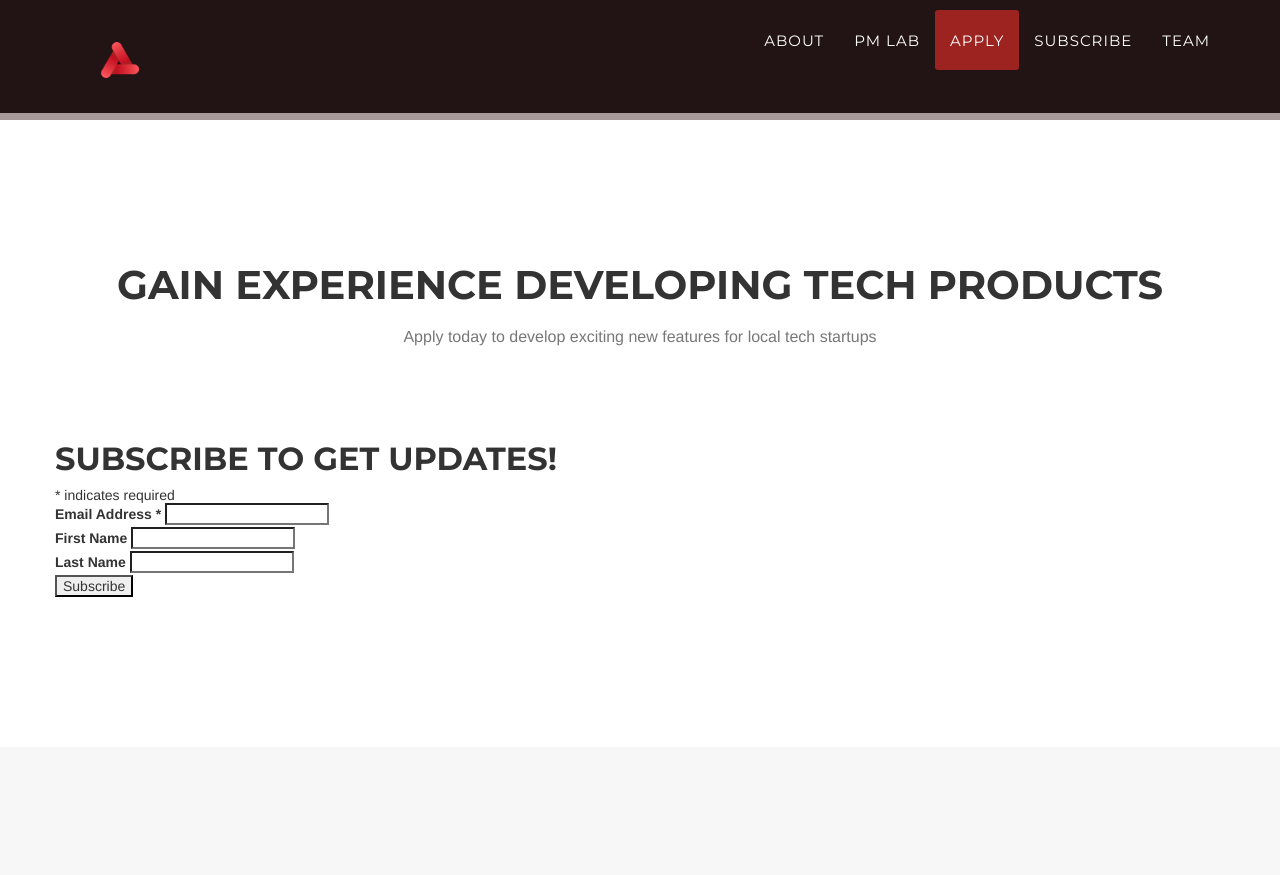
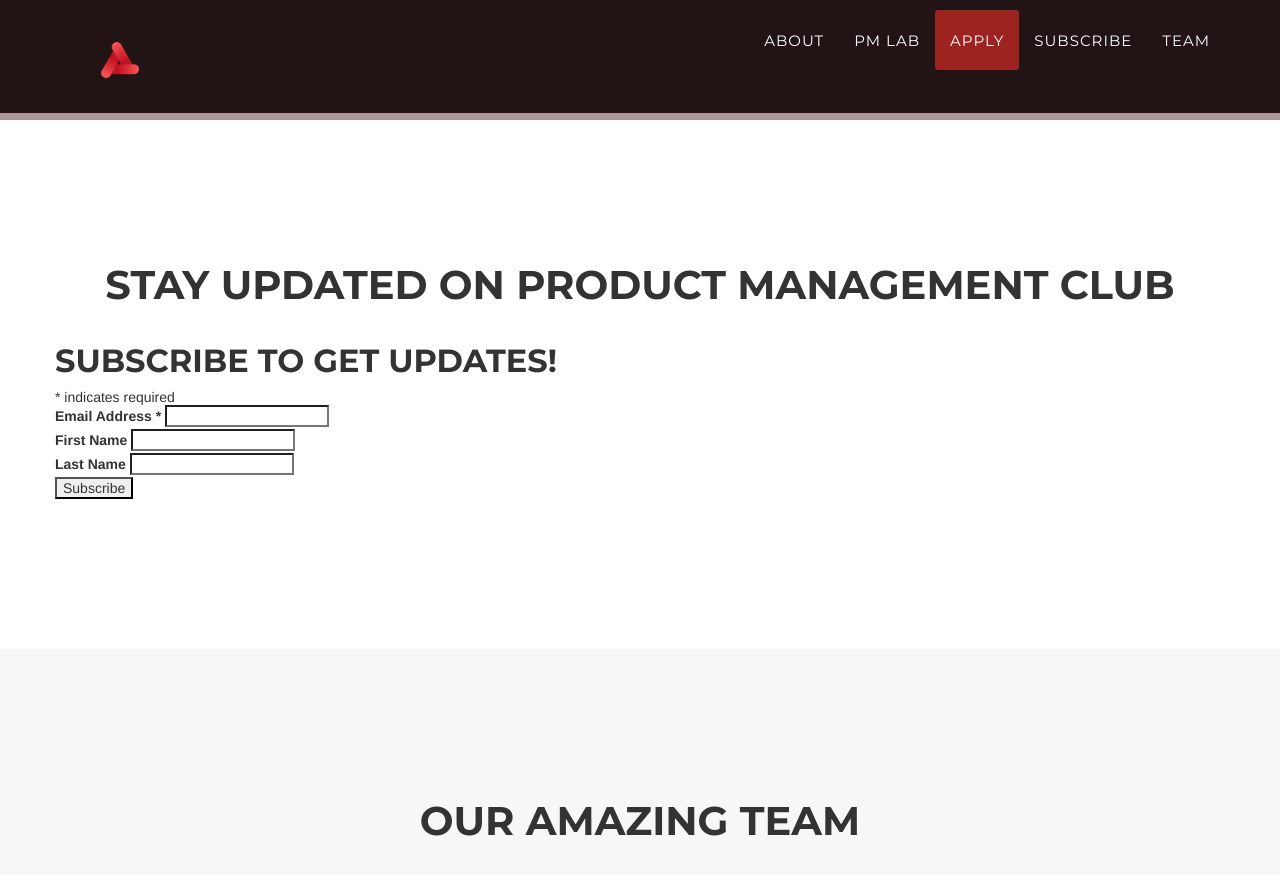
Before and after one commit to unc-pmclub/main-website, a Jekyll site: the page built from index.html, in a window 1280 px wide and 900 px high, scrolled down 4598 px. Shown: the top 875 px of the window. Built offline with Jekyll 4.4.1, drawn with Linux system fonts in a browser that asks for light colours; some web fonts are replaced; comment, search, counter and statistics services are not loaded.

Commit message:
Update subscribe.html

```diff
--- a/_includes/subscribe.html
+++ b/_includes/subscribe.html
@@ -2,8 +2,8 @@
         <div class="container">
             <div class="row">
                 <div class="col-lg-12 text-center">
-                    <h2 class="section-heading">Gain experience developing tech products</h2>
-                    <h3 class="section-subheading text-muted">Apply today to develop exciting new features for local tech startups</h3>
+                    <h2 class="section-heading">Stay updated on Product Management Club</h2>
+                    <!--<h3 class="section-subheading text-muted">Apply today to develop exciting new features for local tech startups</h3> -->
                 </div>
             </div>
             <div class="row">
```
